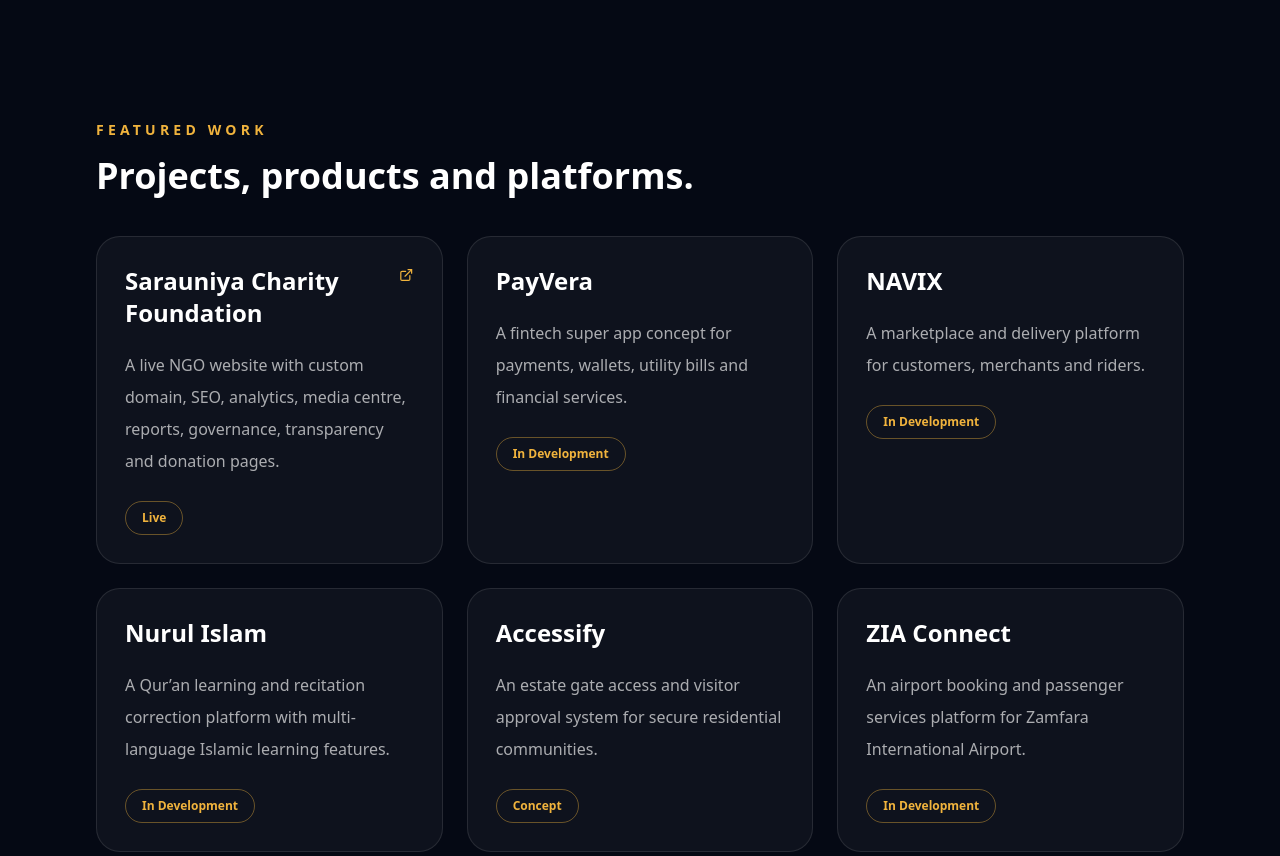
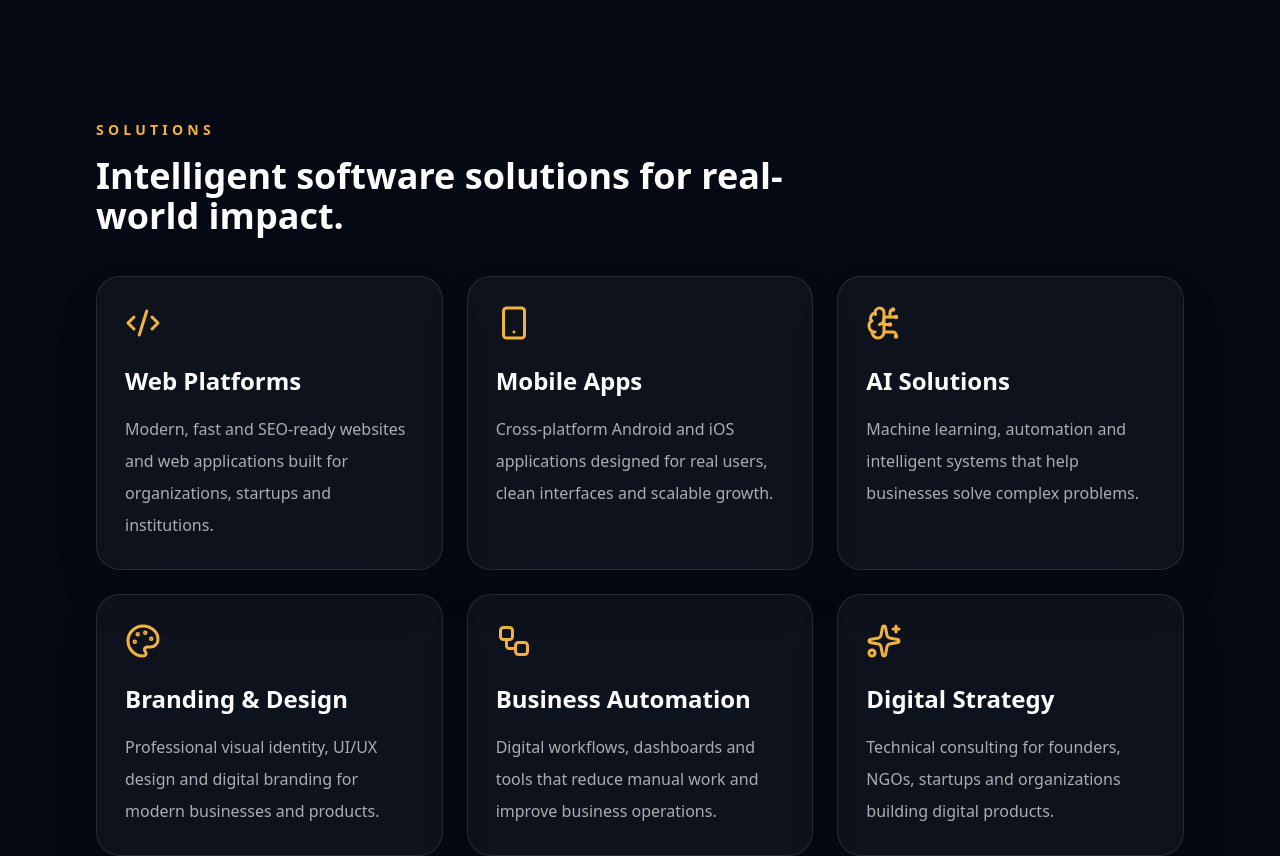
Before and after one commit to YUSUFUMARWALI/nexora-technologies, a Next.js app: page / in a window 1280 px wide. Shown: the part 1640-2496 px from the top of the page. Built offline with nearby package versions, Linux system fonts and the light colour scheme.

Commit message:
Add services section

```diff
--- a/src/app/page.tsx
+++ b/src/app/page.tsx
@@ -3,6 +3,7 @@ import Hero from "@/components/Hero";
 import About from "@/components/About";
 import Education from "@/components/Education";
 import Projects from "@/components/Projects";
+import Services from "@/components/Services";
 
 export default function Home() {
   return (
@@ -10,6 +11,7 @@ export default function Home() {
       <Navbar />
       <Hero />
       <About />
+      <Services />
       <Projects />
       <Education />
     </main>
--- /dev/null
+++ b/src/components/Services.tsx
@@ -0,0 +1,77 @@
+import { BrainCircuit, Code2, Palette, Smartphone, Sparkles, Workflow } from "lucide-react";
+
+const services = [
+  {
+    title: "Web Platforms",
+    description:
+      "Modern, fast and SEO-ready websites and web applications built for organizations, startups and institutions.",
+    icon: Code2,
+  },
+  {
+    title: "Mobile Apps",
+    description:
+      "Cross-platform Android and iOS applications designed for real users, clean interfaces and scalable growth.",
+    icon: Smartphone,
+  },
+  {
+    title: "AI Solutions",
+    description:
+      "Machine learning, automation and intelligent systems that help businesses solve complex problems.",
+    icon: BrainCircuit,
+  },
+  {
+    title: "Branding & Design",
+    description:
+      "Professional visual identity, UI/UX design and digital branding for modern businesses and products.",
+    icon: Palette,
+  },
+  {
+    title: "Business Automation",
+    description:
+      "Digital workflows, dashboards and tools that reduce manual work and improve business operations.",
+    icon: Workflow,
+  },
+  {
+    title: "Digital Strategy",
+    description:
+      "Technical consulting for founders, NGOs, startups and organizations building digital products.",
+    icon: Sparkles,
+  },
+];
+
+export default function Services() {
+  return (
+    <section id="services" className="section-shell text-white">
+      <div className="container-shell">
+        <p className="text-sm font-bold uppercase tracking-[0.3em] text-[#F0B33D]">
+          Solutions
+        </p>
+
+        <h2 className="mt-4 max-w-3xl text-4xl font-black">
+          Intelligent software solutions for real-world impact.
+        </h2>
+
+        <div className="mt-10 grid gap-6 md:grid-cols-2 xl:grid-cols-3">
+          {services.map((service) => {
+            const Icon = service.icon;
+
+            return (
+              <div
+                key={service.title}
+                className="card-glass p-7 transition hover:border-[#F0B33D]/50"
+              >
+                <Icon className="h-9 w-9 text-[#F0B33D]" />
+
+                <h3 className="mt-6 text-2xl font-black">{service.title}</h3>
+
+                <p className="mt-4 leading-8 text-white/65">
+                  {service.description}
+                </p>
+              </div>
+            );
+          })}
+        </div>
+      </div>
+    </section>
+  );
+}
```
